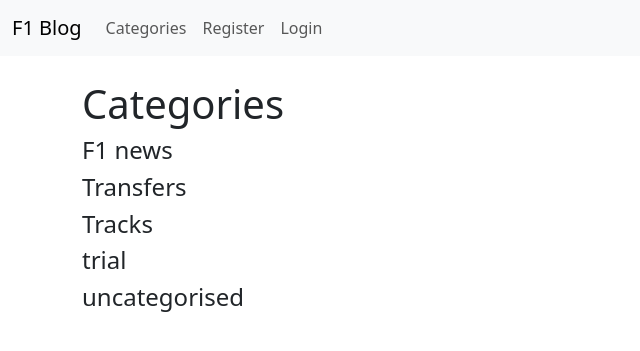
After one commit to Jackevans47/Project-4, a Django app: page /category-list/ in a window 1280 px wide. The commit adds this page. Shown: the top 351 px of the page, without its empty margins (0-640 px from the left). Run offline with Django 4.2, Linux system fonts and the light colour scheme; data comes from the database, SQL or seed files in the repository.

Commit message:
Create categories page and dropdown menu

```diff
--- a/blog/templates/base.html
+++ b/blog/templates/base.html
@@ -27,16 +27,25 @@
           <div class="collapse navbar-collapse" id="navbarSupportedContent">
             <ul class="navbar-nav me-auto mb-2 mb-lg-0">
 
+              <!-- Category Menu -->
+              {% if cat_menu %}
               <li class="nav-item dropdown">
-                <a class="nav-link dropdown-toggle" href="dropdown-menu" role="button" data-bs-toggle="dropdown" aria-expanded="false">
-                  Dropdown link
+                <a class="nav-link dropdown-toggle" href="#" role="button" data-bs-toggle="dropdown" aria-expanded="false">
+                  Categories
                 </a>
                 <ul class="dropdown-menu">
-                  <li><a class="dropdown-item" href="#">Action</a></li>
-                  <li><a class="dropdown-item" href="#">Another action</a></li>
-                  <li><a class="dropdown-item" href="#">Something else here</a></li>
+
+                  {% for item in cat_menu %}
+                  <a class="dropdown-item" href="{% url 'category' item %}">{{ item }}</a>
+                  {% endfor %}
+
                 </ul>
               </li>
+              {% else %}
+              <li class="nav-item">
+                <a class="nav-link" href="{% url 'category-list' %}">Categories</a>
+              </li>
+              {% endif %}
 
               {% if user.is_authenticated %}
               <li class="nav-item">
--- /dev/null
+++ b/blog/templates/category_list.html
@@ -0,0 +1,9 @@
+{% extends 'base.html' %} {% block content %}
+
+<h1>Categories</h1>
+
+{% for item in cat_menu_list %}
+<h4>
+  <a class="dropdown-item" href="{% url 'category' item %}">{{ item }}</a>
+</h4>
+{% endfor %} {% endblock %}
--- a/blog/urls.py
+++ b/blog/urls.py
@@ -7,6 +7,7 @@ from .views import (
     DeletePost,
     AddCategory,
     CategoryView,
+    CategoryListView,
 )
 
 urlpatterns = [
@@ -17,4 +18,5 @@ urlpatterns = [
     path("article/edit/<int:pk>", EditPost.as_view(), name="edit_post"),
     path("article/<int:pk>/delete", DeletePost.as_view(), name="delete_post"),
     path("category/<str:cats>/", CategoryView, name="category"),
+    path("category-list/", CategoryListView, name="category-list"),
 ]
--- a/blog/views.py
+++ b/blog/views.py
@@ -16,6 +16,19 @@ class Home(ListView):
     model = Post
     template_name = "home.html"
     ordering = ["-timestamp"]
+
+    def get_context_data(self, *args, **kwargs):
+        cat_menu = Category.objects.all()
+        context = super(Home, self).get_context_data(*args, **kwargs)
+        context["cat_menu"] = cat_menu
+        return context
+
+
+def CategoryListView(request):
+    cat_menu_list = Category.objects.all()
+    return render(
+        request, "category_list.html", {"cat_menu_list": cat_menu_list}
+    )
 
 
 def CategoryView(request, cats):
```
Also changed, not shown: library/setting.json (deleted).
